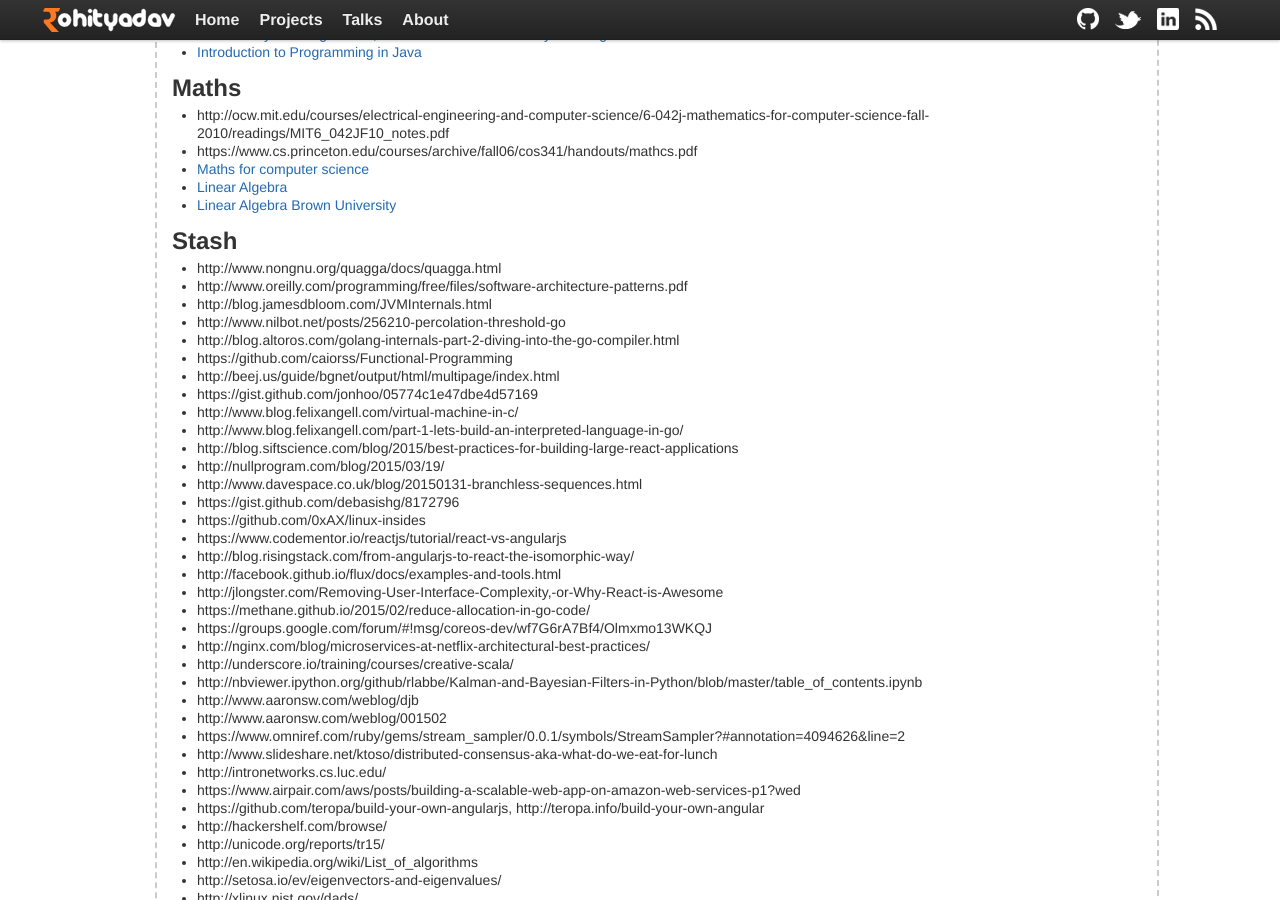
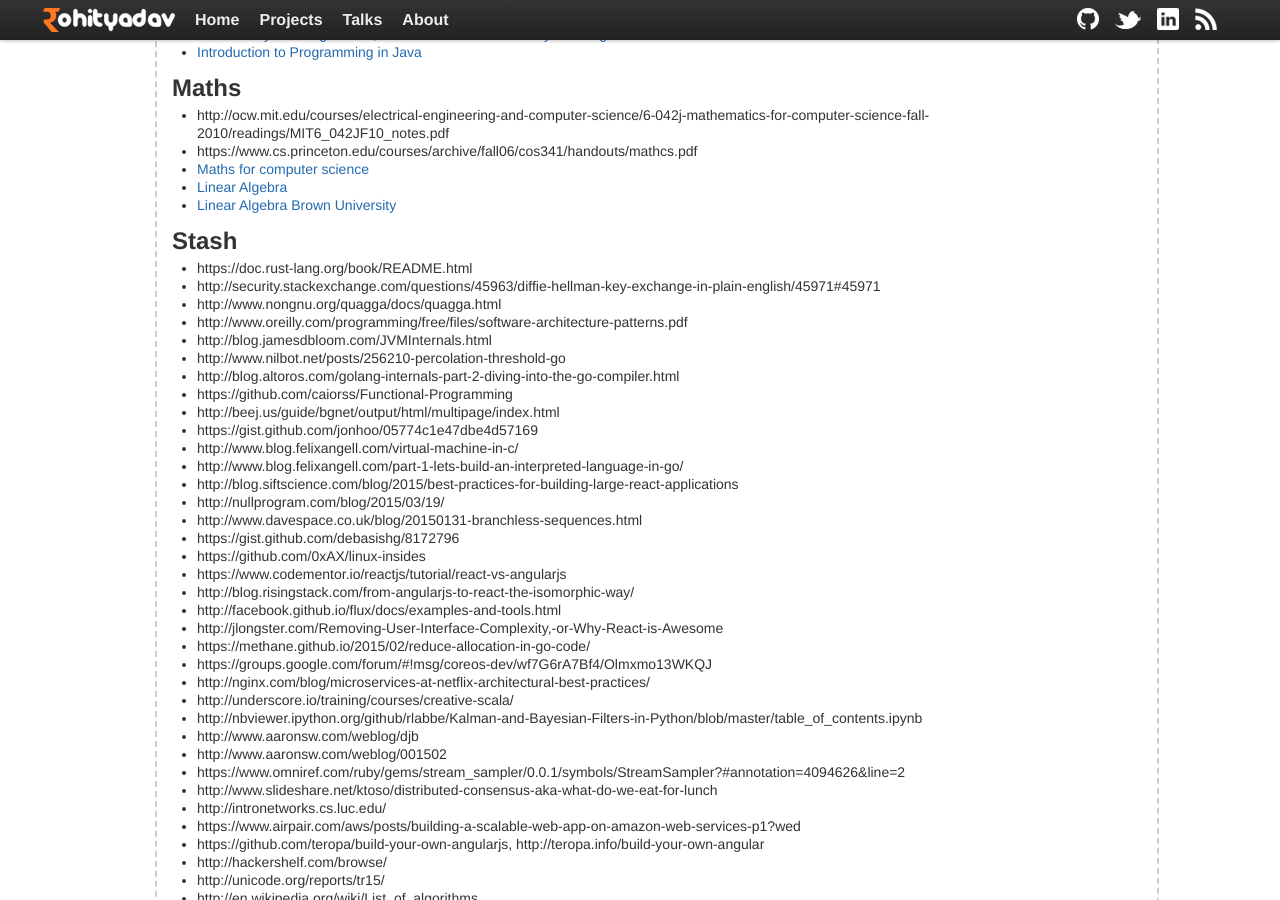
Before and after one commit to rohityadavcloud/rohityadavcloud.github.io, a Jekyll site: the page built from kaizen/index.markdown, in a window 1280 px wide and 900 px high, scrolled down 1220 px. Built offline with Jekyll 4.4.1, drawn with Linux system fonts in a browser that asks for light colours; some of the changed lines change nothing that is shown.

Commit message:
kup
Signed-off-by: Rohit Yadav <rohit.yadav@shapeblue.com>

```diff
--- a/kaizen/index.markdown
+++ b/kaizen/index.markdown
@@ -81,6 +81,8 @@ tagline: List for 2015
 
 ## Stash
 
+- https://doc.rust-lang.org/book/README.html
+- http://security.stackexchange.com/questions/45963/diffie-hellman-key-exchange-in-plain-english/45971#45971
 - http://www.nongnu.org/quagga/docs/quagga.html
 - http://www.oreilly.com/programming/free/files/software-architecture-patterns.pdf
 - http://blog.jamesdbloom.com/JVMInternals.html
```
